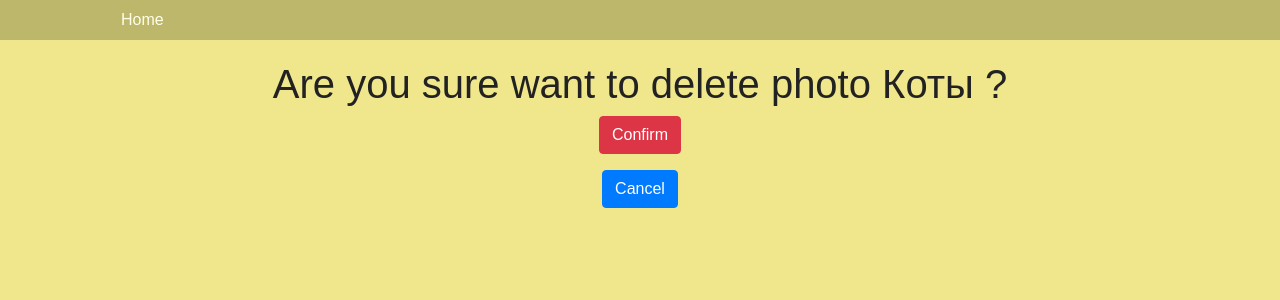
After one commit to ruslanhq/cw_9, a Django app: page /photo/delete/1/ in a window 1280 px wide. The commit adds this page. Shown: the top 300 px of the page. Run offline with Django 3.2, Linux system fonts and the light colour scheme; data comes from the database, SQL or seed files in the repository; some libraries are stand-ins or nearby versions.

Commit message:
Added delete photo

```diff
--- /dev/null
+++ b/source/webapp/templates/delete.html
@@ -0,0 +1,11 @@
+{% extends 'base.html' %}
+
+{% block title %}Delete Photo{% endblock %}
+{% block content %}
+    <h1>Are you sure want to delete photo {{ photo.sign }} ?</h1>
+    <form method="POST" action="{% url 'webapp:delete' photo.pk %}" class="text-center">
+        {% csrf_token %}
+        <p><input type="submit" value="Confirm" id="input" class=" btn btn-danger"></p>
+        <p><a href="{% url 'webapp:index'%}" class="btn btn-primary">Cancel</a></p>
+    </form>
+{% endblock %}
--- a/source/webapp/templates/photo.html
+++ b/source/webapp/templates/photo.html
@@ -4,7 +4,7 @@
 {% block title %}Product{% endblock %}
 {% block menu %}
         <li><a href="{% url 'webapp:update' photo.pk %}">Edit</a></li>
-{#        <li><a href="{% url 'task_delete' tasks.pk %}">Delete</a></li>#}
+        <li><a href="{% url 'webapp:delete' photo.pk %}">Delete</a></li>
 
 {% endblock %}
 {% block content %}
--- a/source/webapp/urls.py
+++ b/source/webapp/urls.py
@@ -1,6 +1,6 @@
 from django.urls import path
 
-from webapp.views import IndexView, PhotoView, PhotoCreate, PhotoUpdate
+from webapp.views import IndexView, PhotoView, PhotoCreate, PhotoUpdate, PhotoDelete
 
 app_name = 'webapp'
 
@@ -8,5 +8,6 @@ urlpatterns = [
     path('', IndexView.as_view(), name='index'),
     path('photo/<int:pk>/', PhotoView.as_view(), name='photo'),
     path('photo/create/', PhotoCreate.as_view(), name='create'),
-    path('photo/update/<int:pk>/', PhotoUpdate.as_view(), name='update')
+    path('photo/update/<int:pk>/', PhotoUpdate.as_view(), name='update'),
+    path('photo/delete/<int:pk>/', PhotoDelete.as_view(), name='delete')
 ]
--- a/source/webapp/views.py
+++ b/source/webapp/views.py
@@ -1,6 +1,6 @@
 from django.shortcuts import render
-from django.urls import reverse
-from django.views.generic import ListView, DetailView, CreateView, UpdateView
+from django.urls import reverse, reverse_lazy
+from django.views.generic import ListView, DetailView, CreateView, UpdateView, DeleteView
 
 from webapp.forms import PhotoForm
 from webapp.models import Photo
@@ -42,3 +42,12 @@ class PhotoUpdate(UpdateView):
 
     def get_success_url(self):
         return reverse('webapp:photo', kwargs={'pk': self.object.pk})
+
+
+class PhotoDelete(DeleteView):
+    template_name = 'delete.html'
+    model = Photo
+    context_object_name = 'photo'
+
+    def get_success_url(self):
+        return reverse_lazy('webapp:index')
```
